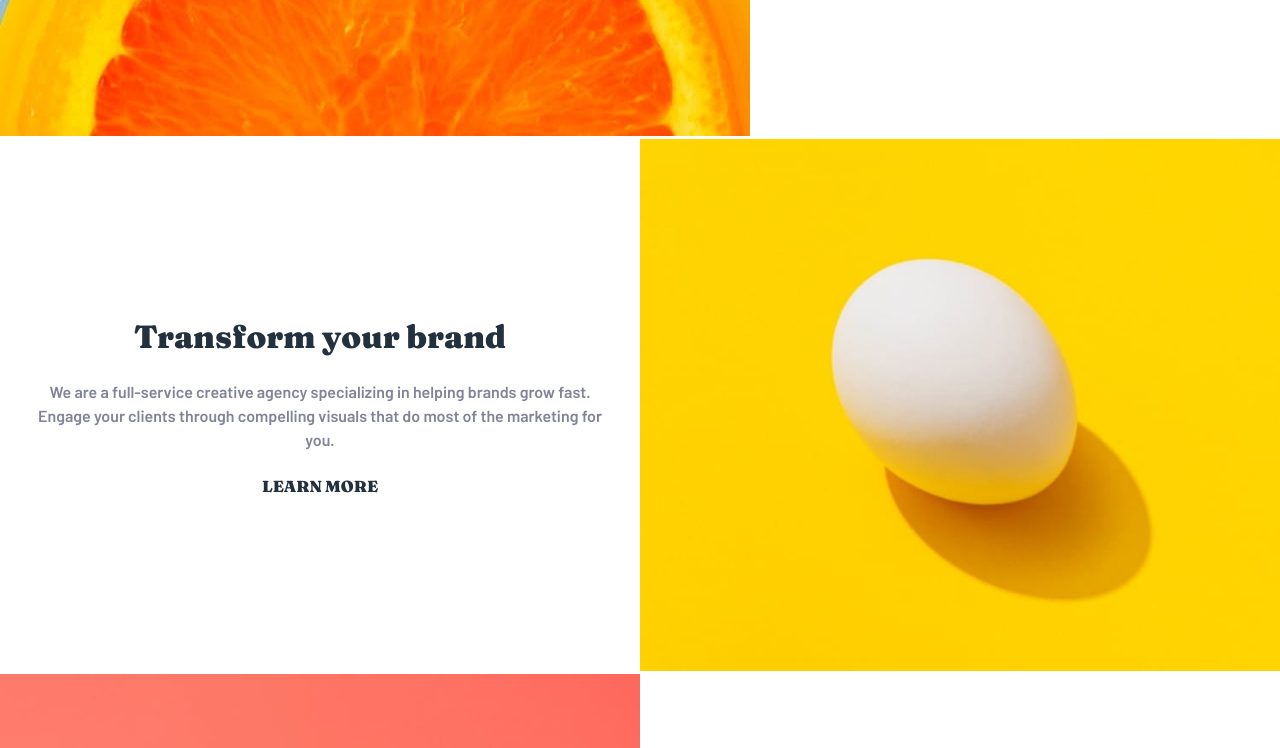
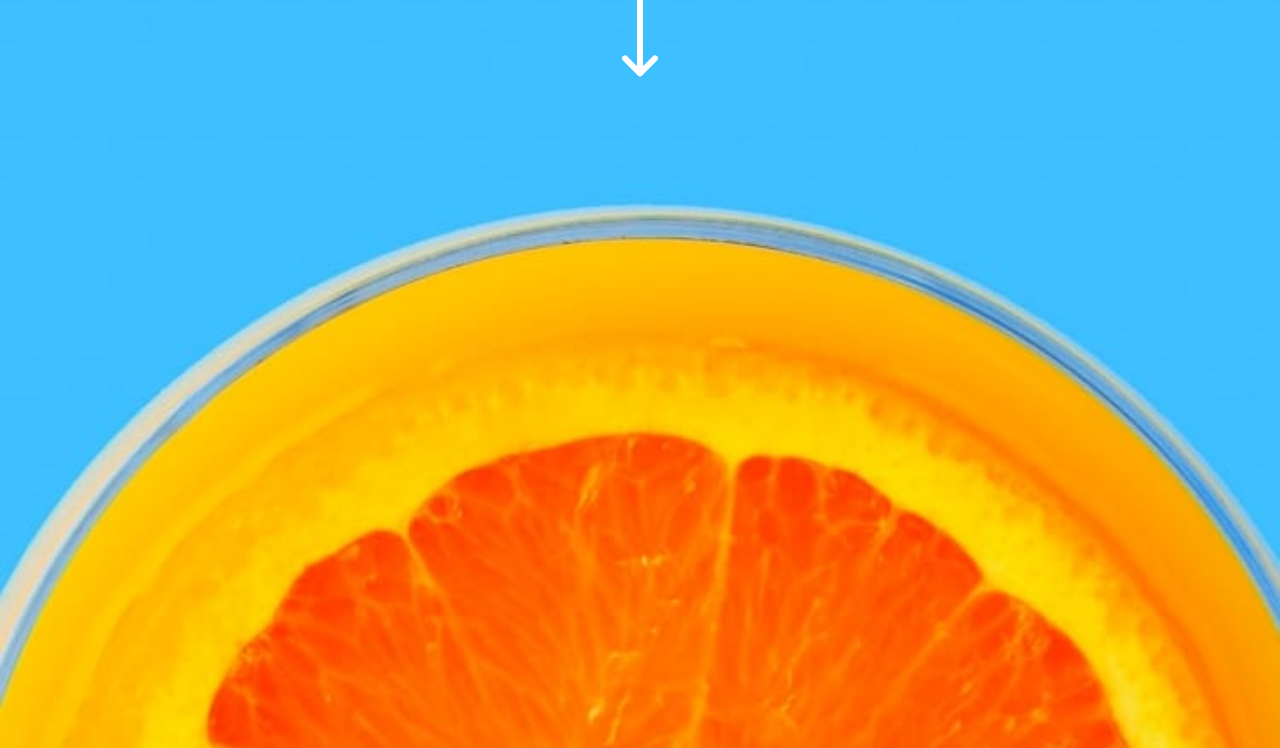
Before and after one commit to sahand-masoleh/fem-22-sunnyside-agency-landing-page, a React (Create React App) app: page / in a window 1280 px wide. Shown: the part 940-1688 px from the top of the page. Built offline with nearby package versions, Linux system fonts and the light colour scheme.

Commit message:
[CSS] fixed article images not covering containing box

```diff
--- a/src/App.css
+++ b/src/App.css
@@ -46,5 +46,7 @@ body {
 }
 
 .image {
-	max-width: 100%;
+	width: 100%;
+	height: 100%;
+	object-fit: cover;
 }
--- a/src/components/Point.css
+++ b/src/components/Point.css
@@ -12,7 +12,11 @@
 	background-color: var(--white);
 	position: relative;
 	display: grid;
-	place-items: center;
+	align-items: center;
+}
+
+.point__image {
+	height: 100%;
 }
 
 .point__overlay {
@@ -21,6 +25,7 @@
 	display: flex;
 	flex-direction: column;
 	gap: var(--gap-1);
+	width: 100%;
 }
 
 .point__overlay--text-only {
@@ -41,14 +46,11 @@
 .point__text {
 	color: inherit;
 	line-height: 1.5rem;
-	margin: 0 auto;
 }
 
 .point__link {
 	text-decoration: none;
 	position: relative;
-	width: fit-content;
-	margin: 0 auto;
 }
 
 .point__link::after {
@@ -66,6 +68,6 @@
 
 @media screen and (min-width: 640px) {
 	.point {
-		max-width: 50%;
+		flex-basis: 50%;
 	}
 }
--- a/src/components/ResponsiveImage.js
+++ b/src/components/ResponsiveImage.js
@@ -4,6 +4,7 @@ function ResponsiveImage({ className, fileName, alt }) {
 			<source
 				srcSet={`./images/desktop/image-${fileName}.jpg`}
 				media={`(min-width: ${process.env.REACT_APP_BREAKPOINT})`}
+				className="image"
 			/>
 			<img
 				src={`./images/mobile/image-${fileName}.jpg`}
```
